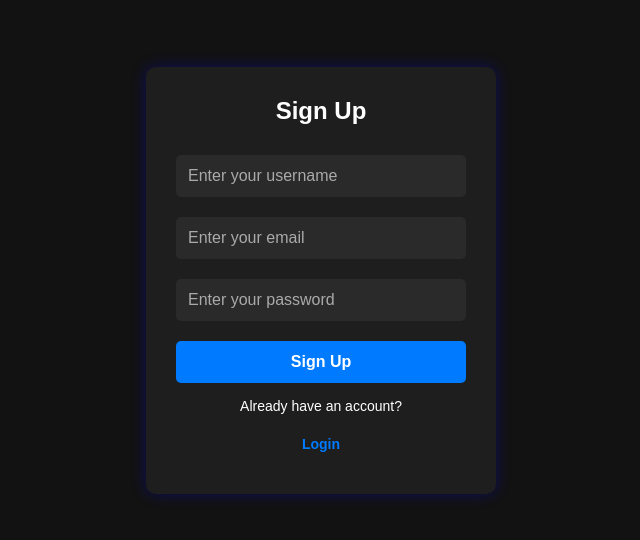
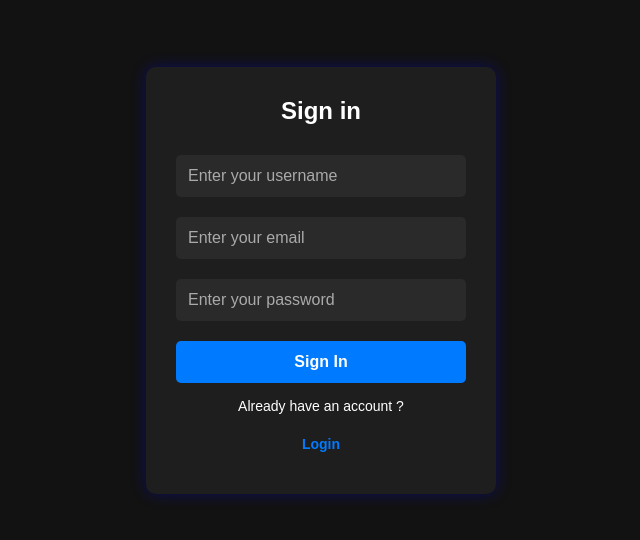
Before and after one commit to abhigyan3819/codespaces-react, a React (Vite) app: page / in a window 1280 px wide. Shown: the part 120-660 px from the top of the page, without its empty margins (319-959 px from the left). Built offline with nearby package versions, Linux system fonts and the light colour scheme.

Commit message:
Update register.jsx

```diff
--- a/src/components/register/register.jsx
+++ b/src/components/register/register.jsx
@@ -1,38 +1,36 @@
-import React, { useState } from 'react';
-import './register.css';
+import React, { useState } from 'react'
+import "./register.css"
 
 const Register = () => {
-  const [isLogin, setIsLogin] = useState(false);
+  const [IsLogin, setIsLogin] = useState(false)
+  return (
+    <div className='container'>
+        <div className="login">
+            <div className="title">{IsLogin ? "Login" : "Sign in"}</div>
+            {IsLogin ?
+            <div>
+            <form>
+                <input type="text" name="email" placeholder='Enter your email'/>
+                <input type="password" name='password' placeholder='Enter your password'/>
+                <button type='submit'>Login</button>
+            </form>
+            <span>Don't have an account ? </span><button className='create-btn'>create an account</button>
+            </div>
+            :
+            <div>
+            <form>
+              <input type="text" name='username' placeholder='Enter your username' />
+              <input type="email" name='email' placeholder='Enter your email' />
+              <input type="password" name='password' placeholder='Enter your password' />
 
-  return (
-    <div className="container">
-      <div className="login">
-        <div className="title">{isLogin ? "Login" : "Sign Up"}</div>
-        {isLogin ? (
-          <div className="form-box">
-            <form>
-              <input type="text" name="email" placeholder="Enter your email" />
-              <input type="password" name="password" placeholder="Enter your password" />
-              <button type="submit">Login</button>
+              <button type="submit">Sign In</button>
             </form>
-            <span>Don't have an account?</span>
-            <button className="create-btn" onClick={() => setIsLogin(false)}>Create an account</button>
-          </div>
-        ) : (
-          <div className="form-box">
-            <form>
-              <input type="text" name="username" placeholder="Enter your username" />
-              <input type="email" name="email" placeholder="Enter your email" />
-              <input type="password" name="password" placeholder="Enter your password" />
-              <button type="submit">Sign Up</button>
-            </form>
-            <span>Already have an account?</span>
-            <button className="create-btn" onClick={() => setIsLogin(true)}>Login</button>
-          </div>
-        )}
-      </div>
+            <span>Already have an account ? </span><button className='create-btn'>Login</button>
+            </div>
+            }
+        </div>
     </div>
-  );
-};
+  )
+}
 
-export default Register;
+export default Register
```
